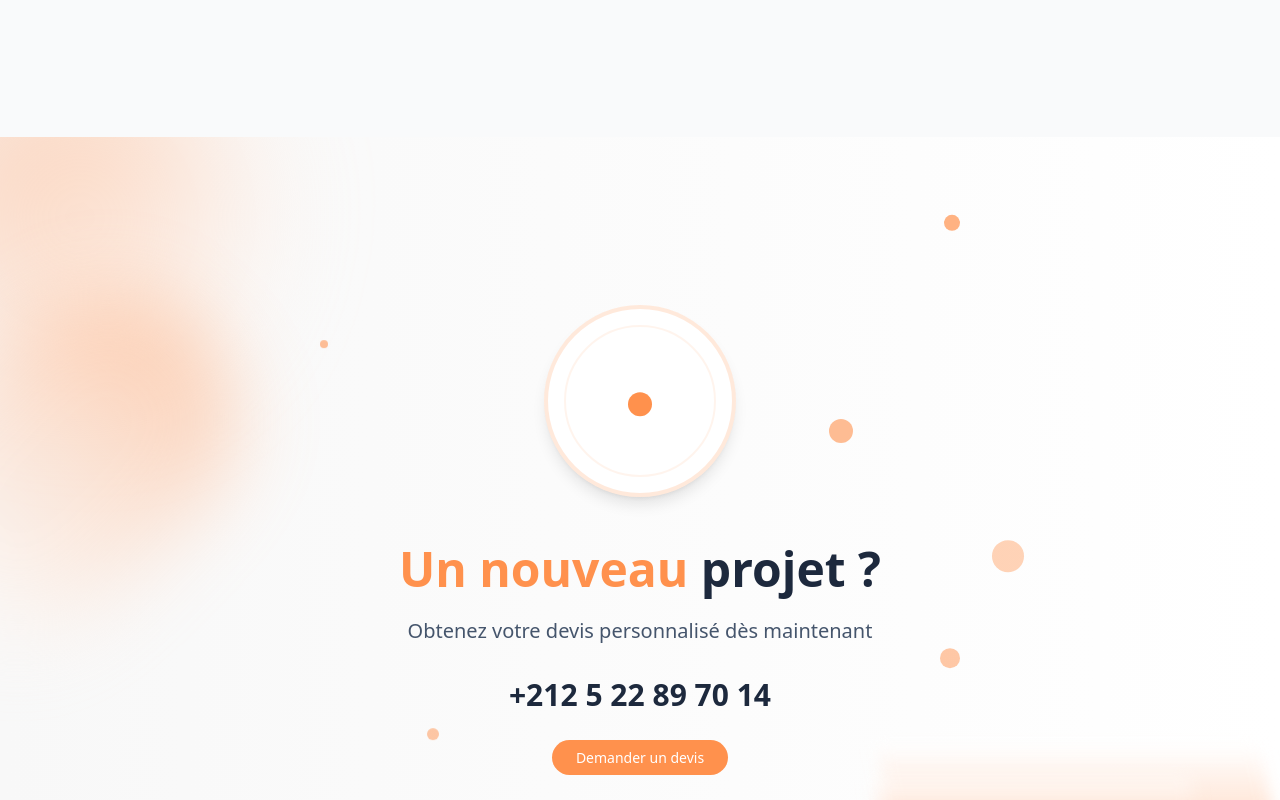
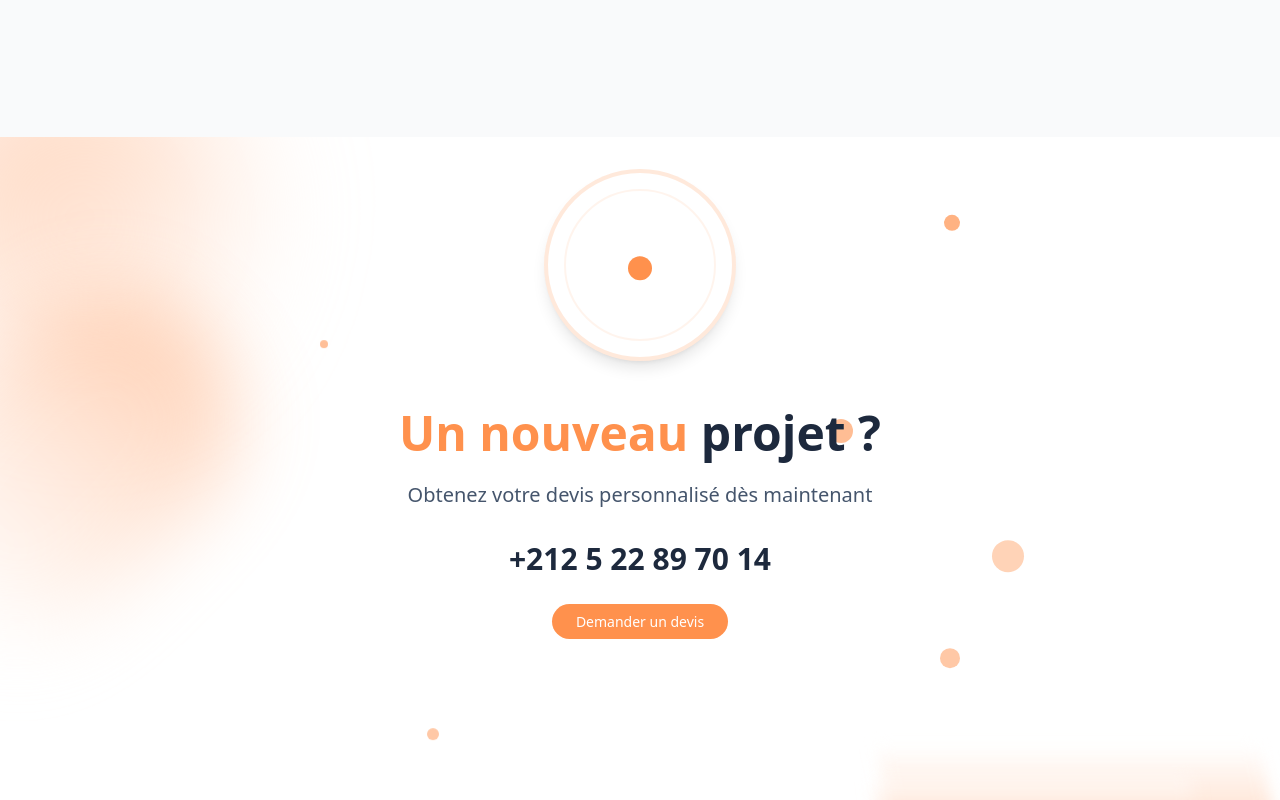
Before and after one commit to IlhamKaddi/web-site-alum, a Next.js app: page / in a window 1280 px wide. Shown: the part 2320-3120 px from the top of the page. Built offline with nearby package versions, Linux system fonts and the light colour scheme.

Commit message:
feat: refactore style

```diff
--- a/app/Compenents/DevisAcc.tsx
+++ b/app/Compenents/DevisAcc.tsx
@@ -43,7 +43,7 @@ const DevisAcc: React.FC = () => {
       </div>
 
       {/* Main content */}
-      <div className="relative z-10 flex items-center justify-center min-h-screen px-4">
+      <div className="relative z-10 flex items-center justify-center py-8 px-4">
         <div className="text-center max-w-2xl mx-auto">
           {/* Circular element with center dot */}
           <div className="mb-12 flex justify-center">
--- a/app/Compenents/ImgsCarousel.tsx
+++ b/app/Compenents/ImgsCarousel.tsx
@@ -157,7 +157,7 @@ const ImageCarousel: React.FC = () => {
       `}</style>
 
       {/* Image Container */}
-      <div className="relative h-[800px] overflow-hidden">
+      <div className="relative h-[400px] md:h-[800px] overflow-hidden">
         <Image
           key={`image-${currentIndex}`}
           src={currentItem.image}
--- a/app/Compenents/Realisations.tsx
+++ b/app/Compenents/Realisations.tsx
@@ -276,7 +276,7 @@ export function Realisations() {
   const filteredProjects = getFilteredProjects();
 
   return (
-    <section className="py-16 bg-gray-50">
+    <section className="py-16">
       <div className="max-w-7xl mx-auto px-4 sm:px-6 lg:px-8">
         {/* Header */}
         <div className="text-center mb-16">
--- a/app/page.tsx
+++ b/app/page.tsx
@@ -12,7 +12,7 @@ import WhatsappButton from "@/app/Compenents/WhatsappButton ";
 
 export default function Home() {
   return (
-    <div className="bg-gradient-to-r from-[#f8f8f8] to-[#ffffff]">
+    <div className="">
 
       <ImageCarousel />
       <Presentation />
--- a/app/services/page.tsx
+++ b/app/services/page.tsx
@@ -28,7 +28,7 @@ export default function StaggeredCategories() {
   return (
     <div>
       <Banner title="Nos Services" />
-    <div className="grid grid-cols-1 md:grid-cols-2 gap-x-8 gap-y-16 p-8    [&>*:nth-child(4n)]:mt-16  mx-12">
+    <div className="grid grid-cols-1 md:grid-cols-2 gap-x-8 gap-y-16 p-8    [&>*:nth-child(4n)]:mt-16 mx-auto md:mx-12">
       {categories.map((cat, index) => {
         const isRightCol = index % 2 === 1;
 
```
